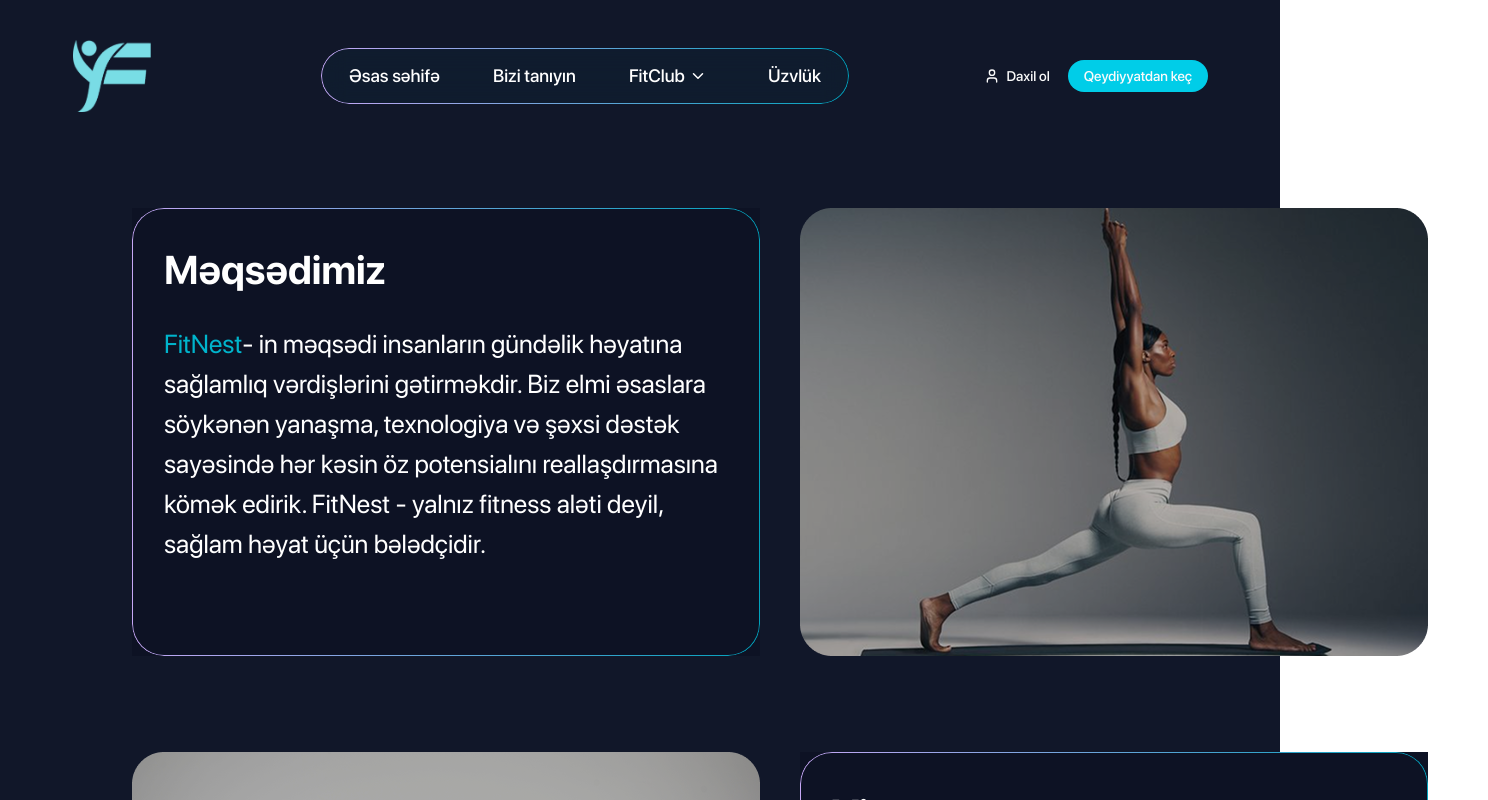
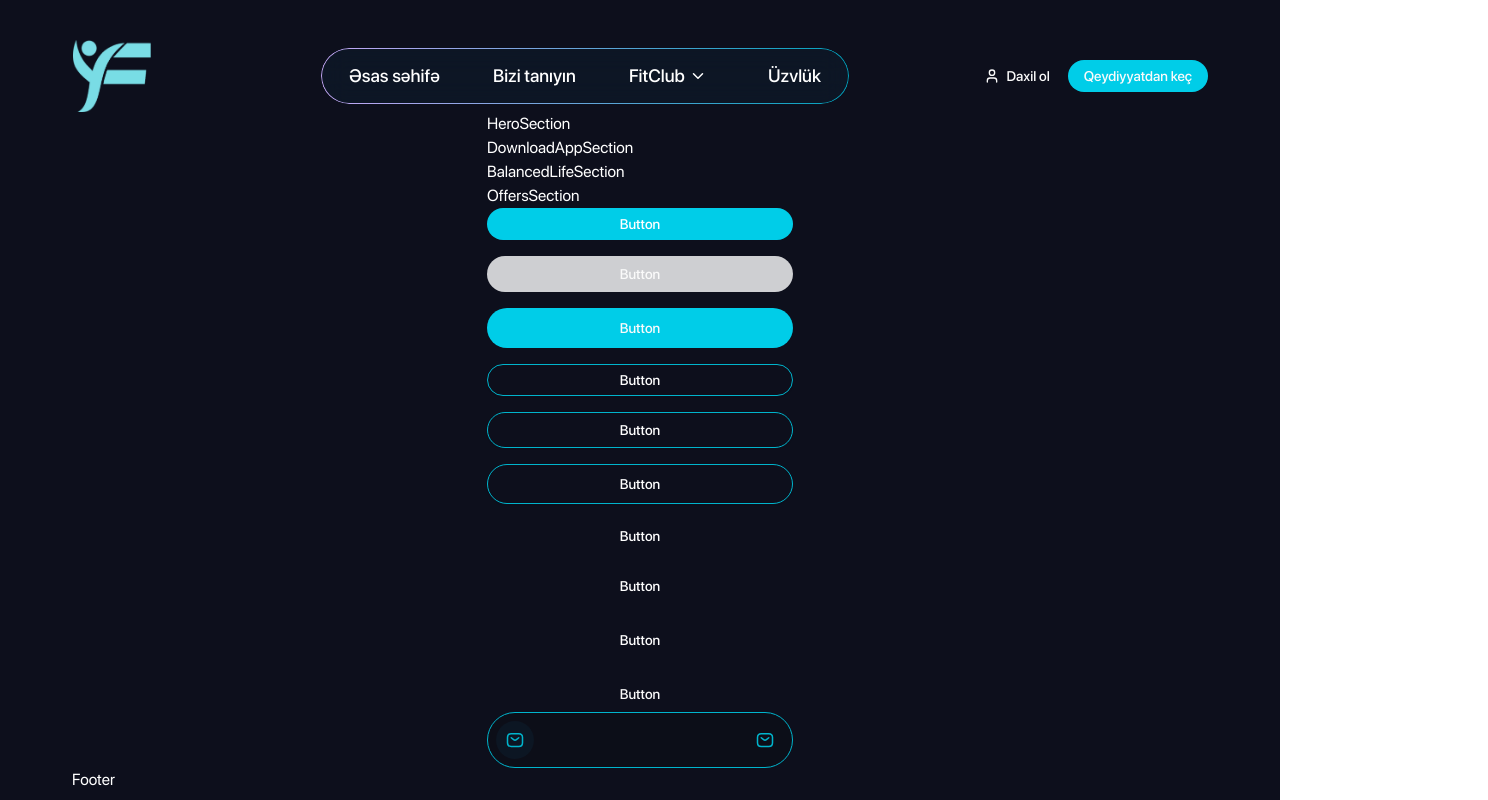
Before and after one commit to fitnest-health/frontend, a Next.js app: page / in a window 1280 px wide. Shown: the top 800 px of the page, 1488 px wide, since content can reach past the window. Built offline with nearby package versions, Linux system fonts and the light colour scheme.

Commit message:
Refactor layout and remove AboutSection component

```diff
--- a/app/sections/AboutSection.tsx
+++ b/app/about/page.tsx
@@ -1,6 +1,6 @@
 "use client";
 
-const AboutSection = () => {
+const About = () => {
     return (
         <section className="w-full py-15 mt-9 md:px-12 lg:px-15 space-y-24">
             <div className="flex flex-col md:flex-row items-center justify-between gap-10">
@@ -66,4 +66,4 @@
     );
 };
 
-export default AboutSection;
+export default About;
--- a/app/layout.tsx
+++ b/app/layout.tsx
@@ -28,7 +28,7 @@
       <body
         className={` ${sfPro.className} antialiased`}
       >
-        <div className="flex flex-col p-5 lg:px-18 md:py-10 min-h-screen bg-[#111729]">
+        <div className="flex flex-col p-5 lg:px-18 md:py-10 min-h-screen bg-softblue-1000">
           <Navbar />
           <main className="grow w-full ">
             {children}
--- a/app/page.tsx
+++ b/app/page.tsx
@@ -1,5 +1,4 @@
 'use client'
-import AboutSection from "./sections/AboutSection";
 import { Input } from "@/components/ui/input";
 import BalancedLifeSection from "./sections/BalancedLifeSection ";
 import DownloadAppSection from "./sections/DownloadAppSection ";
@@ -11,7 +10,6 @@
 export default function Home() {
   return (
     <div className="text-white mx-auto w-fit">
-      <AboutSection/>
       <HeroSection />
       <DownloadAppSection />
       <BalancedLifeSection />
```
